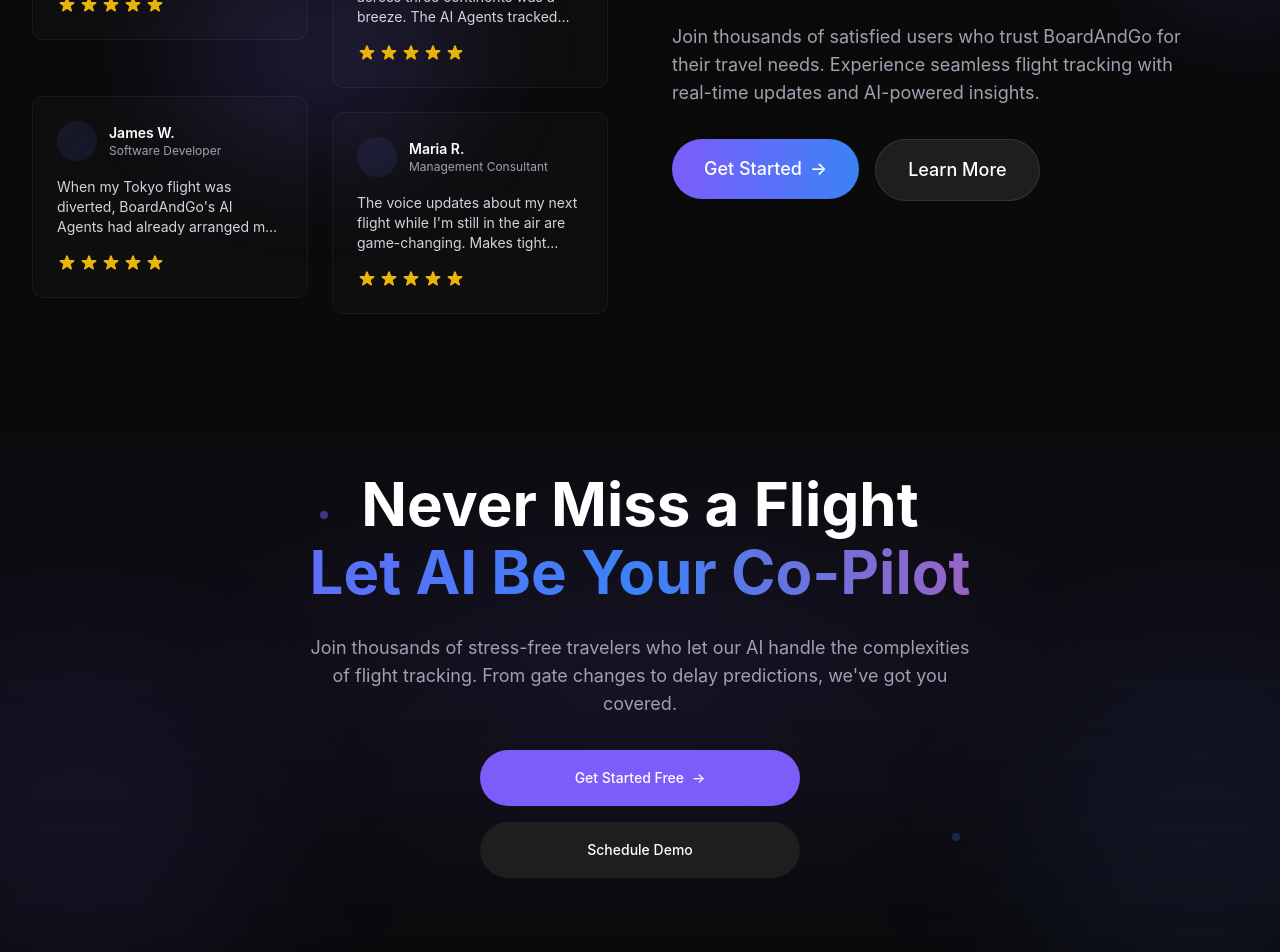
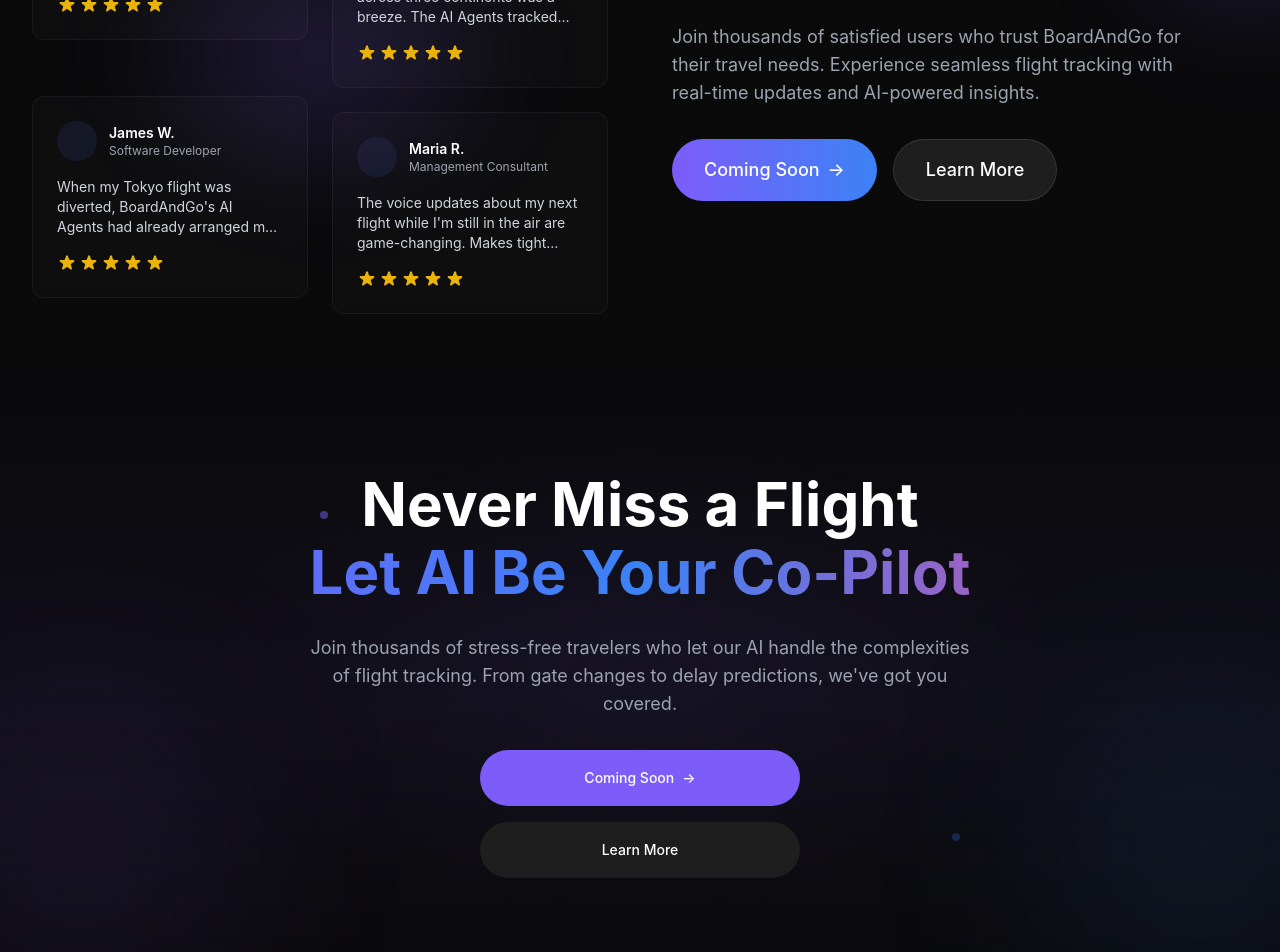
Before and after one commit to Feel-The-AGI/boardandgo-landing-page, a Next.js app: page / in a window 1280 px wide. Shown: the part 1860-2812 px from the top of the page. Built offline with nearby package versions, Linux system fonts and the light colour scheme.

Commit message:
comming soon

```diff
--- a/pages/index.js
+++ b/pages/index.js
@@ -305,18 +305,18 @@ export default function HomePage() {
                 Experience seamless flight tracking with real-time updates and AI-powered insights.
               </p>
               <div className="flex flex-col sm:flex-row gap-4">
-                <Link href="/auth/signup">
                 <Button
                   variant="primary"
                   size="lg"
                   className="group w-full sm:w-auto"
+                  disabled
                 >
-                    Get Started
+                  Coming Soon
                   <span className="group-hover:translate-x-1 transition-transform duration-200">
                     →
                   </span>
                 </Button>
-                </Link>
+                <Link href="/about">
                   <Button
                     variant="secondary"
                     size="lg"
@@ -324,23 +324,24 @@ export default function HomePage() {
                   >
                     Learn More
                   </Button>
+                </Link>
               </div>
             </div>
 
             {/* Mobile/Tablet CTA Buttons */}
             <div className="lg:hidden flex flex-col sm:flex-row gap-4 mt-8 order-3">
-              <Link href="/auth/signup" className="w-full sm:w-auto">
               <Button
                 variant="primary"
                 size="lg"
                 className="group w-full"
+                disabled
               >
-                  Get Started
+                Coming Soon
                 <span className="group-hover:translate-x-1 transition-transform duration-200">
                   →
                 </span>
               </Button>
-              </Link>
+              <Link href="/about" className="w-full sm:w-auto">
                 <Button
                   variant="secondary"
                   size="lg"
@@ -348,6 +349,7 @@ export default function HomePage() {
                 >
                   Learn More
                 </Button>
+              </Link>
             </div>
           </div>
         </div>
@@ -372,22 +374,24 @@ export default function HomePage() {
               From gate changes to delay predictions, we've got you covered.
             </p>
             <div className="flex flex-col gap-4 max-w-xs mx-auto">
-              <Link href="/auth/signup" className="w-full">
-                <button className="w-full h-[56px] bg-[#7C5DFA] hover:bg-[#8F75FF]
+              <button
+                className="w-full h-[56px] bg-[#7C5DFA] hover:bg-[#8F75FF]
                   transition-colors rounded-[28px] text-white font-medium text-sm
                   flex items-center justify-center gap-2 group"
+                disabled
               >
-                  Get Started Free
+                Coming Soon
                 <span className="transform group-hover:translate-x-1 transition-transform">
                   →
                 </span>
               </button>
-              </Link>
+              <Link href="/features">
                 <button className="w-full h-[56px] bg-[#1E1E1E] hover:bg-[#2A2A2A]
                   transition-colors rounded-[28px] text-white font-medium text-sm"
                 >
-                Schedule Demo
+                  Learn More
                 </button>
+              </Link>
             </div>
           </div>
         </div>
```
Lines whose indentation alone changed are shown as unchanged.
